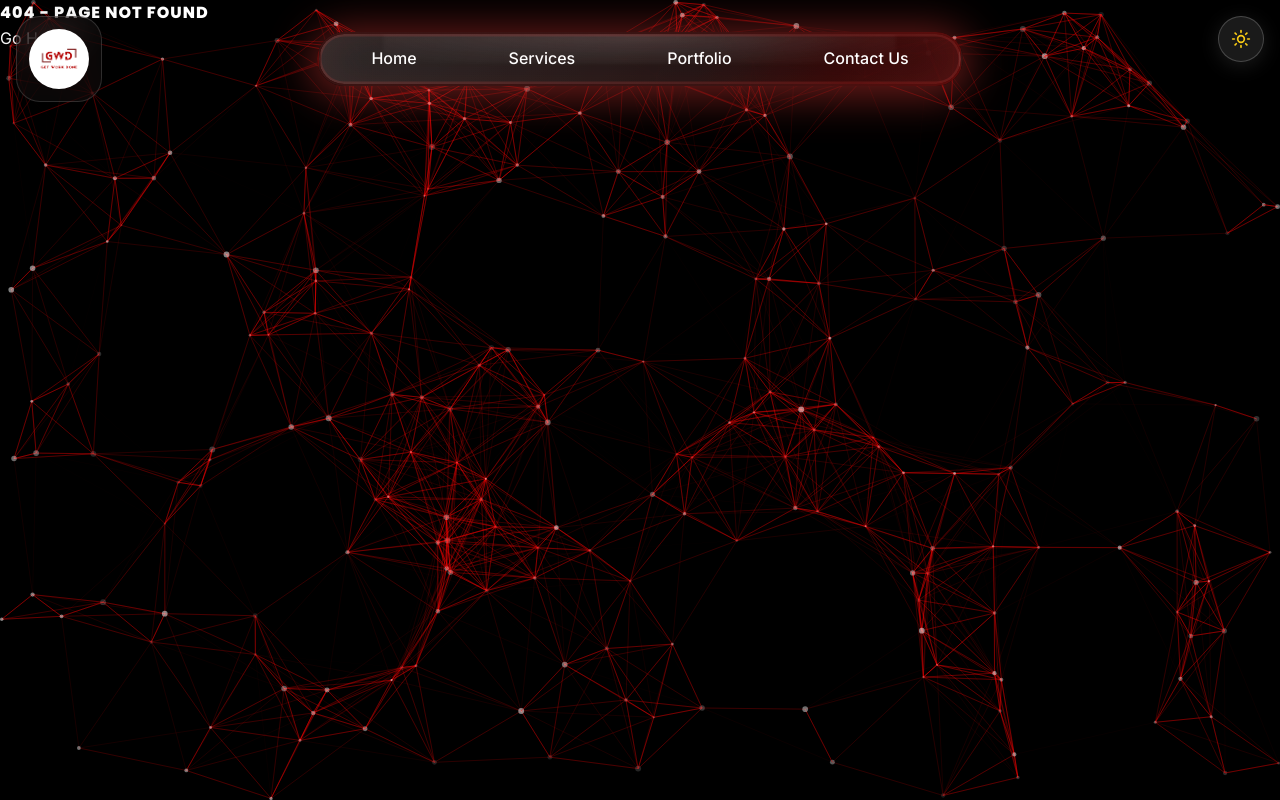
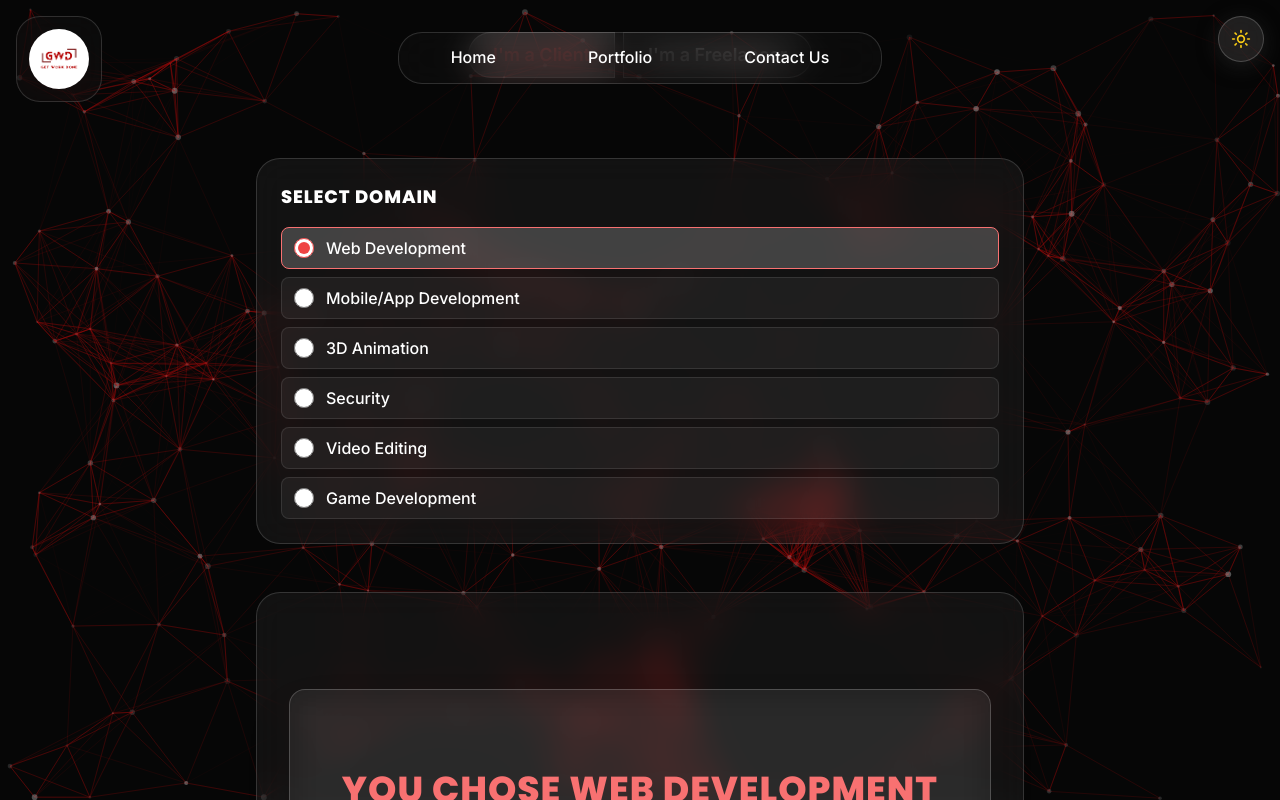
Before and after one commit to Rahmanp-dev/GWD-WEB, a Next.js app: page /services in a window 1280 px wide. Before the commit this address had no page. Shown: the top 800 px of the page. Built offline with nearby package versions, Linux system fonts and the light colour scheme.

Commit message:
navbar and new services pages

```diff
--- a/app/globals.css
+++ b/app/globals.css
@@ -521,58 +521,12 @@ textarea::placeholder {
     @apply bg-transparent border-white/20 text-white;
 }
 
-/* Enhanced Glassmorphism for navbar with red glow */
-.navbar-glass {
-  position: relative;
-  background: linear-gradient(120deg, rgba(18,18,18,0.92) 60%, rgba(40,0,0,0.82) 100%);
-  backdrop-filter: blur(28px) saturate(180%);
-  border-radius: 2rem;
-  box-shadow: 0 2px 32px 4px rgba(229, 57, 53, 0.38), 0 1.5px 8px 0 rgba(0,0,0,0.22), 0 0 0 2px rgba(229,57,53,0.10) inset, 0 0 32px 2px rgba(255,0,0,0.10) inset;
-  border: 1.5px solid rgba(229,57,53,0.18);
-  transition: box-shadow 0.3s, background 0.3s;
-  overflow: hidden;
+/* Remove .navbar-glass glow styles if present */
+.navbar-glass, .glass-panel {
+  box-shadow: none !important;
 }
 
-.dark .navbar-glass {
-  background: linear-gradient(120deg, rgba(10,10,10,0.98) 60%, rgba(60,0,0,0.88) 100%);
-  box-shadow: 0 4px 40px 8px rgba(229, 57, 53, 0.45), 0 2px 12px 0 rgba(0,0,0,0.32), 0 0 0 2.5px rgba(229,57,53,0.18) inset, 0 0 40px 4px rgba(229,57,53,0.12) inset;
-  border: 2px solid rgba(229,57,53,0.22);
-}
-
-.navbar-glass::before {
-  content: "";
-  position: absolute;
-  left: 10%;
-  top: 0;
-  width: 80%;
-  height: 60%;
-  pointer-events: none;
-  background: radial-gradient(ellipse at top, rgba(255,255,255,0.22) 0%, rgba(255,255,255,0.08) 60%, transparent 100%);
-  opacity: 0.7;
-  filter: blur(2px);
-  z-index: 1;
-  transition: opacity 0.3s;
-}
-
-.navbar-glass:hover::before {
-  opacity: 1;
-}
-
-.navbar-glass::after {
-  content: "";
-  position: absolute;
-  inset: 0;
-  border-radius: 2rem;
-  pointer-events: none;
-  border: 2px solid transparent;
-  background: linear-gradient(120deg, rgba(255,255,255,0.18), rgba(229,57,53,0.10) 80%, rgba(255,255,255,0.08));
-  mask-image: linear-gradient(white, white);
-  -webkit-mask-image: linear-gradient(white, white);
-  z-index: 2;
-  mix-blend-mode: lighten;
-  opacity: 0.7;
-}
-
+/* Cool neon red underline animation for navbar-tab */
 .navbar-tab {
   position: relative;
   color: #fff;
@@ -580,46 +534,31 @@ textarea::placeholder {
   padding: 0.5rem 2.5rem;
   border-radius: 2rem;
   transition: color 0.2s, background 0.2s;
+  overflow: visible;
 }
 
-.navbar-tab.active, .navbar-tab[aria-current="page"] {
-  color: #ff6a3d;
-  text-shadow: 0 0 8px #e53e3e99, 0 0 2px #ff6a3d;
+.navbar-tab::after {
+  content: "";
+  display: block;
+  position: absolute;
+  left: 50%;
+  transform: translateX(-50%) scaleX(0);
+  bottom: 0.15rem;
+  width: 70%;
+  height: 2px;
+  border-radius: 2px;
+  background: linear-gradient(90deg, #ff6a3d 0%, #e53e3e 60%, #ff6a3d 100%);
+  box-shadow: none;
+  opacity: 1;
+  mask-image: linear-gradient(90deg, transparent 0%, #000 15%, #000 85%, transparent 100%);
+  -webkit-mask-image: linear-gradient(90deg, transparent 0%, #000 15%, #000 85%, transparent 100%);
+  transition: transform 0.35s cubic-bezier(.4,1.6,.6,1), opacity 0.2s;
+  z-index: 1;
 }
 
-.navbar-tab.active::after, .navbar-tab[aria-current="page"]::after {
-  content: "";
-  display: block;
-  margin: 0 auto;
-  width: 60%;
-  height: 3px;
-  border-radius: 2px;
-  background: linear-gradient(90deg, #ff6a3d 0%, #e53e3e 100%);
-  box-shadow: 0 0 12px 2px #e53e3e66;
-  margin-top: 0.25rem;
-  animation: navbar-underline-in 0.3s;
+.navbar-tab.active::after,
+.navbar-tab[aria-current="page"]::after,
+.navbar-tab:hover::after {
+  transform: translateX(-50%) scaleX(1);
+  opacity: 1;
 }
-
-.navbar-tab:hover {
-  color: #e53e3e;
-  background: rgba(229,57,53,0.08);
-}
-
-.dark .navbar-tab {
-  color: #fff;
-}
-
-.dark .navbar-tab.active, .dark .navbar-tab[aria-current="page"] {
-  color: #ff6a3d;
-  text-shadow: 0 0 12px #e53e3e, 0 0 2px #ff6a3d;
-}
-
-.dark .navbar-tab:hover {
-  color: #ff6a3d;
-  background: rgba(229,57,53,0.12);
-}
-
-@keyframes navbar-underline-in {
-  from { width: 0; opacity: 0; }
-  to { width: 60%; opacity: 1; }
-}
--- /dev/null
+++ b/app/services/page.tsx
@@ -0,0 +1,90 @@
+"use client";
+
+import { useState } from "react";
+import ServiceForm from "@/components/ServiceForm";
+import BackgroundParticles from "@/components/BackgroundParticles";
+import { useRouter, useSearchParams } from "next/navigation";
+
+const DOMAINS = [
+  { label: "Web Development", value: "Web Development" },
+  { label: "Mobile/App Development", value: "Mobile/App Development" },
+  { label: "3D Animation", value: "3D Animation" },
+  { label: "Security", value: "Security" },
+  { label: "Video Editing", value: "Video Editing" },
+  { label: "Game Development", value: "Game Development" },
+];
+
+export default function ServicesPage() {
+  const [selectedDomain, setSelectedDomain] = useState(DOMAINS[0].value);
+  const router = useRouter();
+  const searchParams = useSearchParams();
+  const initialType = searchParams?.get("type") === "freelancer" ? "freelancer" : "client";
+  const [formType, setFormType] = useState<"client" | "freelancer">(initialType);
+
+  // Update URL when toggling form type
+  const handleFormTypeChange = (type: "client" | "freelancer") => {
+    setFormType(type);
+    const url = new URL(window.location.href);
+    url.searchParams.set("type", type);
+    window.history.replaceState({}, "", url.toString());
+  };
+
+  return (
+    <div className="relative min-h-screen w-full flex flex-col items-center bg-black/40 overflow-x-hidden">
+      <BackgroundParticles />
+      <main className="relative z-10 w-full flex flex-col items-center justify-center py-8 px-2">
+        <div className="w-full max-w-3xl flex flex-col gap-8 md:gap-12">
+          {/* Toggle/Segmented Control */}
+          <div className="flex justify-center gap-2 mb-4 md:mb-8">
+            <button
+              className={`px-6 py-2 rounded-l-full font-semibold text-base md:text-lg transition-all duration-200 focus:outline-none border border-white/20 ${formType === "client" ? "bg-white/20 text-red-500 border-red-400" : "bg-white/5 text-white/80 hover:bg-white/10"}`}
+              onClick={() => handleFormTypeChange("client")}
+              aria-pressed={formType === "client"}
+              aria-label="Show client inquiry form"
+            >
+              I'm a Client
+            </button>
+            <button
+              className={`px-6 py-2 rounded-r-full font-semibold text-base md:text-lg transition-all duration-200 focus:outline-none border border-white/20 ${formType === "freelancer" ? "bg-white/20 text-red-500 border-red-400" : "bg-white/5 text-white/80 hover:bg-white/10"}`}
+              onClick={() => handleFormTypeChange("freelancer")}
+              aria-pressed={formType === "freelancer"}
+              aria-label="Show freelancer onboarding form"
+            >
+              I'm a Freelancer
+            </button>
+          </div>
+          {/* Domain Selector (Client only) */}
+          {formType === "client" && (
+            <div className="glass-panel border border-white/15 bg-white/10 dark:bg-white/5 backdrop-blur-xl rounded-2xl p-4 md:p-6 flex flex-col gap-2 w-full">
+              <h2 className="text-lg font-bold text-white mb-2 tracking-wide uppercase text-center md:text-left">Select Domain</h2>
+              <div className="flex flex-col gap-2">
+                {DOMAINS.map((domain) => (
+                  <label key={domain.value} className={`flex items-center gap-3 px-3 py-2 rounded-lg cursor-pointer border transition-all duration-150 ${selectedDomain === domain.value ? 'bg-white/20 border-red-400 text-red-300' : 'bg-white/5 border-white/10 text-white/80 hover:bg-white/10'}` }>
+                    <input
+                      type="radio"
+                      name="domain"
+                      value={domain.value}
+                      checked={selectedDomain === domain.value}
+                      onChange={() => setSelectedDomain(domain.value)}
+                      className="accent-red-500 w-5 h-5"
+                    />
+                    <span className="text-base font-medium">{domain.label}</span>
+                  </label>
+                ))}
+              </div>
+            </div>
+          )}
+          {/* Form */}
+          <div className="glass-panel bg-white/10 dark:bg-white/5 border border-white/15 rounded-2xl p-4 md:p-8 shadow-none w-full">
+            <ServiceForm
+              key={formType + selectedDomain}
+              service={selectedDomain}
+              serviceLabel={selectedDomain}
+              isFreelancer={formType === "freelancer"}
+            />
+          </div>
+        </div>
+      </main>
+    </div>
+  );
+}
--- a/components/ServiceForm.tsx
+++ b/components/ServiceForm.tsx
@@ -25,9 +25,11 @@ const inputBase =
 const ServiceForm = ({
   service,
   serviceLabel,
+  isFreelancer: isFreelancerProp,
 }: {
   service: string;
   serviceLabel: string;
+  isFreelancer?: boolean;
 }) => {
   const [formData, setFormData] = useState<RequestPayload>({
     name: "",
@@ -47,7 +49,6 @@ const ServiceForm = ({
     },
   ]);
   const [isSubmitting, setIsSubmitting] = useState(false);
-  const [isFreelancer, setIsFreelancer] = useState(false);
   const [shutter, setShutter] = useState(false);
   const domainOptions = [
     "Full Stack Web Development (MERN / Next.js)",
@@ -76,6 +77,8 @@ const ServiceForm = ({
   });
   const fileInputRef = useRef(null);
   const firstInputRef = useRef<HTMLInputElement>(null);
+  const [isFreelancer, setIsFreelancer] = useState(isFreelancerProp ?? false);
+  const isFreelancerControlled = typeof isFreelancerProp === 'boolean';
 
   useEffect(() => {
     firstInputRef.current?.focus();
@@ -200,6 +203,7 @@ const ServiceForm = ({
 
   // Shutter animation logic
   const handleFreelancerToggle = () => {
+    if (isFreelancerControlled) return;
     setShutter(true);
     setTimeout(() => {
       setIsFreelancer((v) => !v);
@@ -320,6 +324,7 @@ const ServiceForm = ({
                 </div>
               </div>
               <div className="md:col-span-2 flex flex-col items-end mt-4">
+                {!isFreelancerControlled && (
                   <label className="mb-2 flex items-center gap-2 text-sm font-medium text-black dark:text-white">
                     Want to work with GWD?
                     <input
@@ -329,6 +334,7 @@ const ServiceForm = ({
                       className="accent-red-500 w-5 h-5"
                     />
                   </label>
+                )}
                 <button
                   type="submit"
                   className="mt-2 px-8 py-3 bg-gradient-to-r from-red-500 to-pink-500 text-white font-bold rounded-lg shadow-lg hover:scale-105 transition-transform"
@@ -514,6 +520,7 @@ const ServiceForm = ({
                 />
               </div>
               <div className="md:col-span-2 flex flex-col items-end mt-4">
+                {!isFreelancerControlled && (
                   <label className="mb-2 flex items-center gap-2 text-sm font-medium text-black dark:text-white">
                     Are you a freelancer?
                     <input
@@ -523,6 +530,7 @@ const ServiceForm = ({
                       className="accent-red-500 w-5 h-5"
                     />
                   </label>
+                )}
                 <button
                   type="submit"
                   className="mt-2 px-8 py-3 bg-gradient-to-r from-red-500 to-pink-500 text-white font-bold rounded-lg shadow-lg hover:scale-105 transition-transform"
--- a/components/ui/FloatingNavbar.tsx
+++ b/components/ui/FloatingNavbar.tsx
@@ -43,7 +43,7 @@ const NavItem = ({ item }: { item: (typeof navItems)[0] }) => (
 
 const navTabs = [
   { name: "Home", href: "/" },
-  { name: "Services", href: "/services" },
+
   { name: "Portfolio", href: "/portfolio" },
   { name: "Contact Us", href: "#contact" },
 ];
@@ -79,19 +79,20 @@ const FloatingNavbar = () => {
 
   return (
     <nav className="fixed top-8 left-0 right-0 z-[100] flex justify-center">
-      <div className="navbar-glass flex items-center gap-1 px-2 py-1 z-[101]">
+      <div className="glass-panel flex items-center gap-1 px-2 py-1 z-[101] border border-white/10 bg-black/40 backdrop-blur-xl">
         {navTabs.map((tab) => {
           const isActive = activeHash === tab.href;
           return (
             <a
               key={tab.name}
               href={tab.href}
-              className={`navbar-tab${isActive ? " active" : ""}`}
+              className={`navbar-tab group relative transition-colors duration-200${isActive ? " active" : ""}`}
               aria-current={isActive ? "page" : undefined}
               style={{ minWidth: 120, textAlign: "center", margin: "0 0.25rem" }}
               onClick={tab.name === "Services" ? handleTabClick(tab) : undefined}
             >
               {tab.name}
+              <span className="absolute left-1/2 -translate-x-1/2 bottom-1 h-[3px] w-0 group-hover:w-3/5 bg-gradient-to-r from-red-400 to-red-600 rounded transition-all duration-300" />
             </a>
           );
         })}
```
Lines whose indentation alone changed are shown as unchanged.
